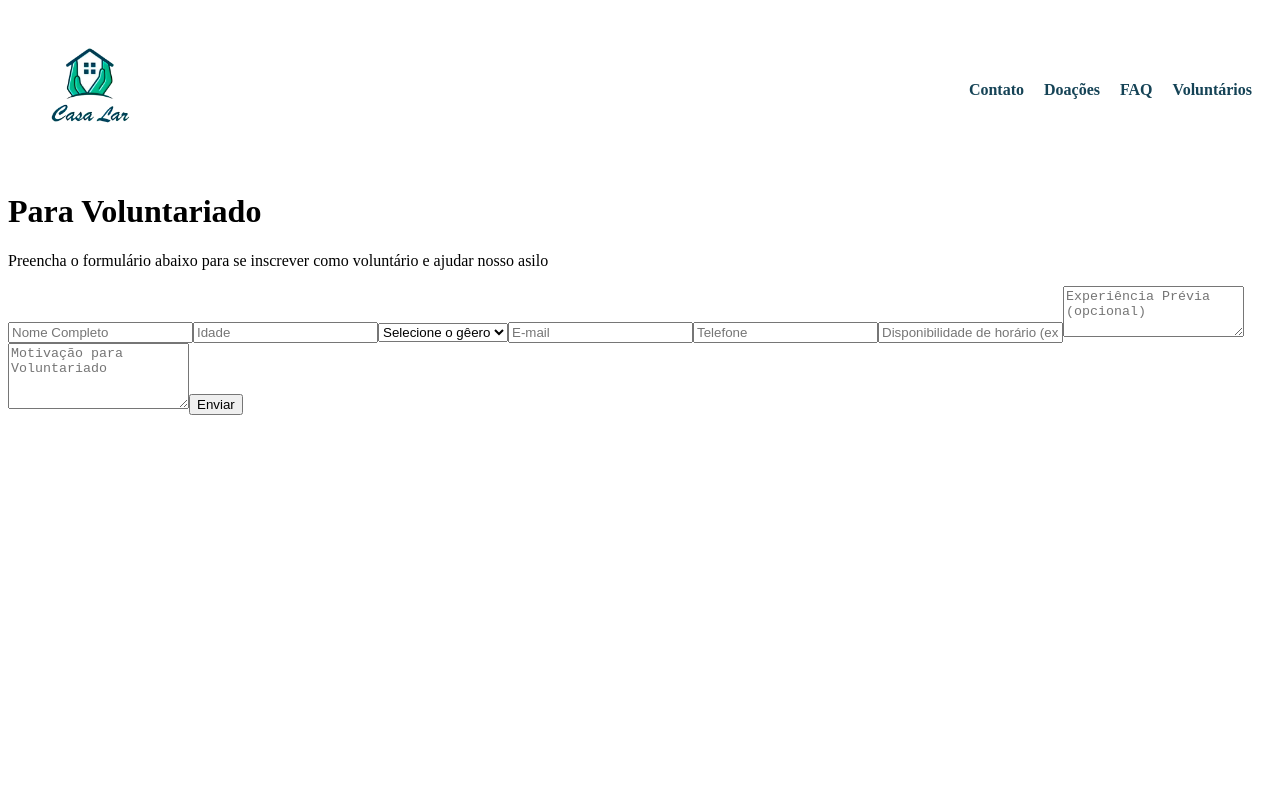
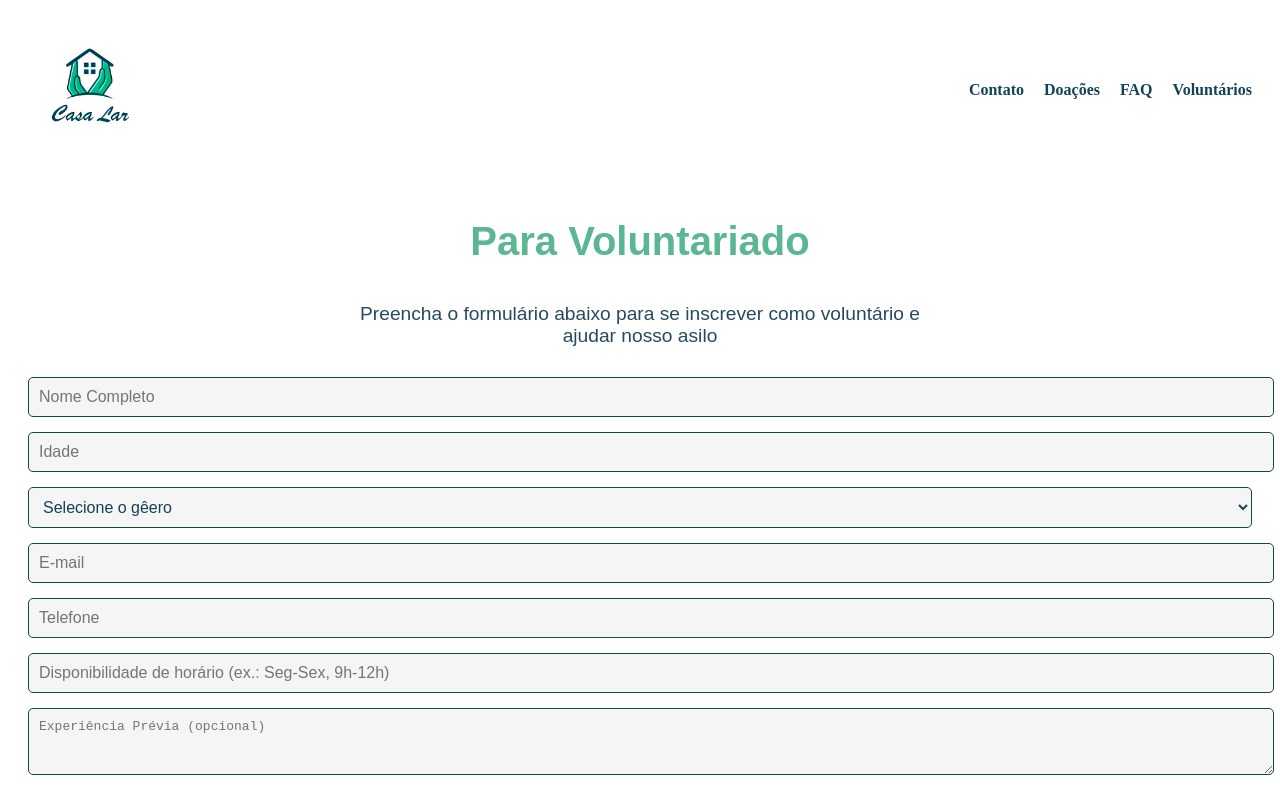
Before and after one commit to Acauhi99/front--casa-lar-rio-novo, a React (Vite) app: page /volunteers in a window 1280 px wide. Shown: the top 792 px of the page. Built offline with nearby package versions, Linux system fonts and the light colour scheme.

Commit message:
feat: Estilização do formulario de voluntarios

```diff
--- a/src/screens/Volunteers/Volunteers.css
+++ b/src/screens/Volunteers/Volunteers.css
@@ -0,0 +1,58 @@
+.volunteers-container {
+    display: flex;
+    flex-direction: column;
+    align-items: center;
+    justify-content: center;
+    padding: 20px;
+    color: #154356;
+    font-family: Arial, sans-serif;
+  }
+
+  .volunteers-header {
+    font-size: 2.5em;
+    color: #5ab792;
+    margin-bottom: 20px;
+  }
+
+  .volunteers-intro {
+    font-size: 1.2em;
+    color: #254a5e;
+    margin-bottom: 30px;
+    text-align: center;
+    max-width: 600px;
+  }
+
+  .volunteers-form {
+    display: flex;
+    flex-direction: column;
+    align-items: center;
+    gap: 15px;
+    width: 100%;
+    max-width: 400px; /* Largura máxima do formulário */
+  }
+
+  .volunteers-input {
+    padding: 10px;
+    width: 100%;
+    margin-bottom: 15px; /* Espaço inferior */
+    border: 1px solid #134b3e;
+    border-radius: 5px;
+    font-size: 1em;
+    color: #154356;
+    background-color: #f5f5f5;
+  }
+
+  .volunteers-button {
+    padding: 10px 20px;
+    font-size: 1em;
+    color: #ffffff;
+    background-color: #5ab792;
+    border: none;
+    border-radius: 5px;
+    cursor: pointer;
+    transition: background-color 0.3s ease;
+  }
+
+  .volunteers-button:hover {
+    background-color: #66b58e;
+  }
```
